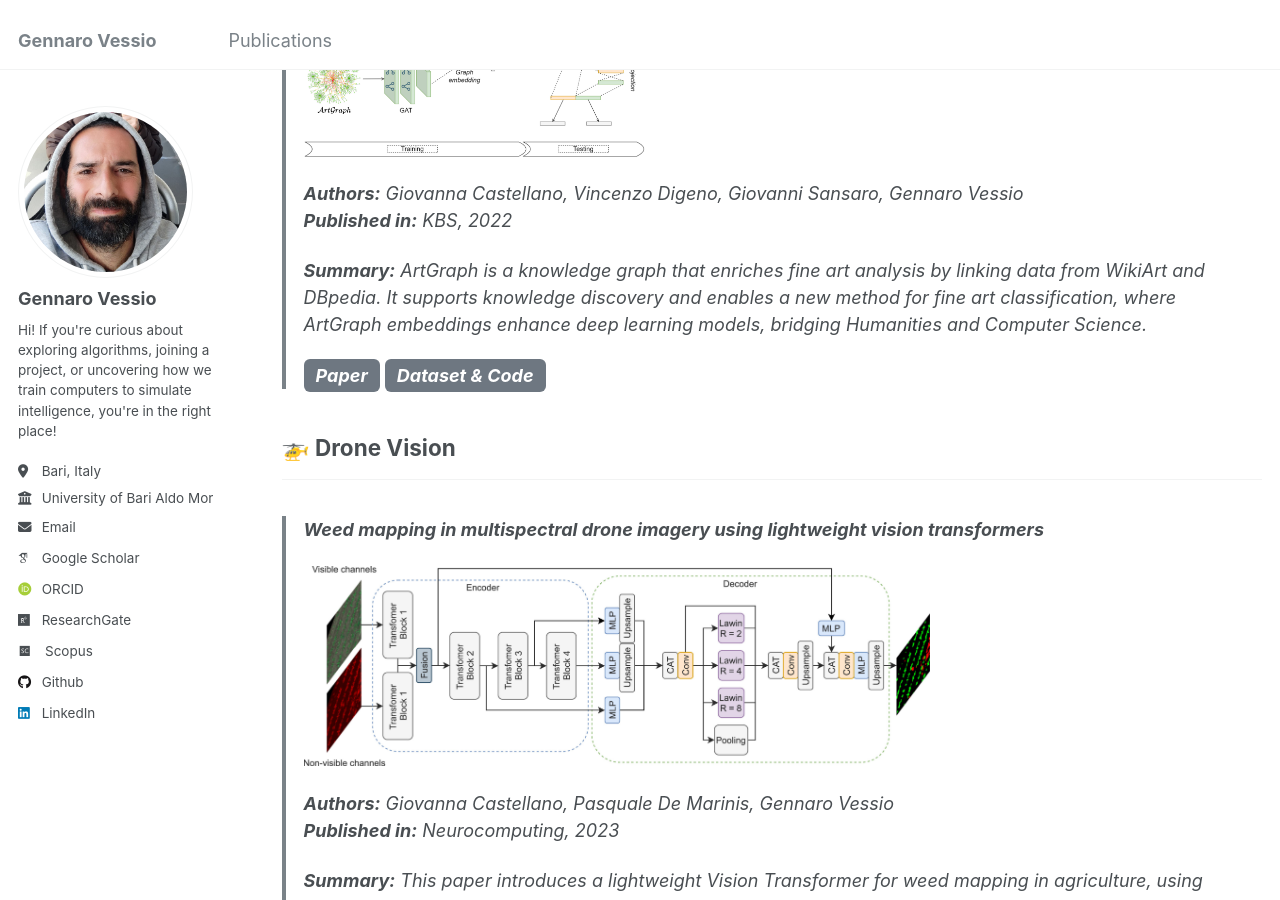
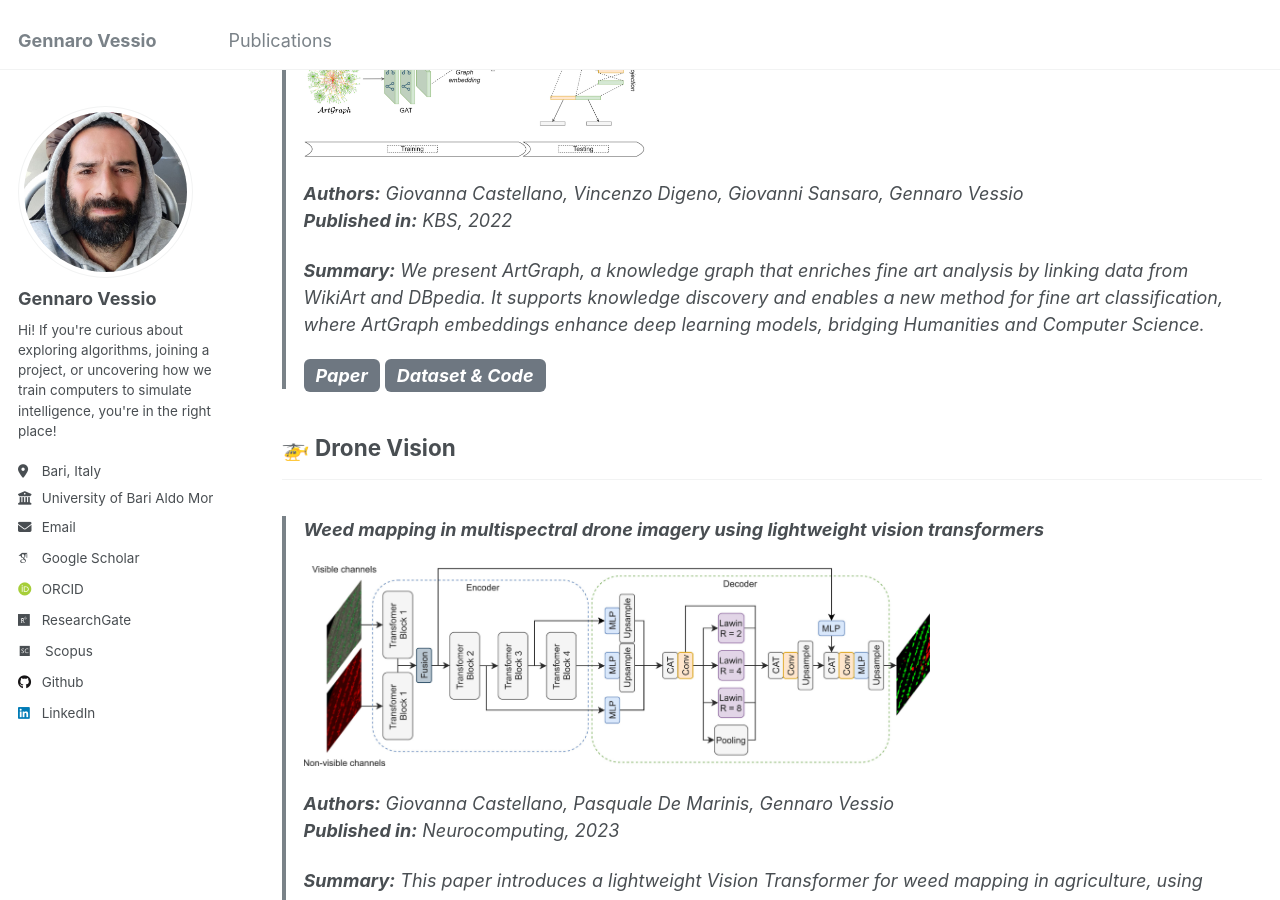
Before and after one commit to gvessio/gvessio.github.io, a Jekyll site: the page built from _pages/publications.md, in a window 1280 px wide and 900 px high, scrolled down 2294 px. Built offline with Jekyll 4.4.1, drawn with Linux system fonts in a browser that asks for light colours; some web fonts are replaced.

Commit message:
New change

```diff
--- a/_pages/publications.md
+++ b/_pages/publications.md
@@ -64,7 +64,7 @@ For a complete list, please visit my [Google Scholar profile](https://scholar.go
 > **Authors:** Giovanna Castellano, Vincenzo Digeno, Giovanni Sansaro, Gennaro Vessio
 > **Published in:** *KBS*, 2022
 >
-> **Summary:** ArtGraph is a knowledge graph that enriches fine art analysis by linking data from WikiArt and DBpedia. It supports knowledge discovery and enables a new method for fine art classification, where ArtGraph embeddings enhance deep learning models, bridging Humanities and Computer Science.
+> **Summary:** We present ArtGraph, a knowledge graph that enriches fine art analysis by linking data from WikiArt and DBpedia. It supports knowledge discovery and enables a new method for fine art classification, where ArtGraph embeddings enhance deep learning models, bridging Humanities and Computer Science.
 >
 > <a href="https://www.sciencedirect.com/science/article/pii/S0950705122004105" style="padding:6px 12px; background-color:#6e7781; color:white; text-decoration:none; border-radius:6px; font-weight:bold;">Paper</a>
 > <a href="https://zenodo.org/records/6337958" style="padding:6px 12px; background-color:#6e7781; color:white; text-decoration:none; border-radius:6px; font-weight:bold;">Dataset & Code</a>
@@ -101,7 +101,7 @@ For a complete list, please visit my [Google Scholar profile](https://scholar.go
 ## 🏥 e-Health
 ---
 
-> **Automated detection of Alzheimer’s disease: a multi-modal approach with 3D MRI and amyloid PET**
+> **Automated detection of Alzheimer's disease: a multi-modal approach with 3D MRI and amyloid PET**
 >
 > <img src="/images/scirep.png" alt="SciRep Image" style="height:200px; width:auto;">
 >
```
